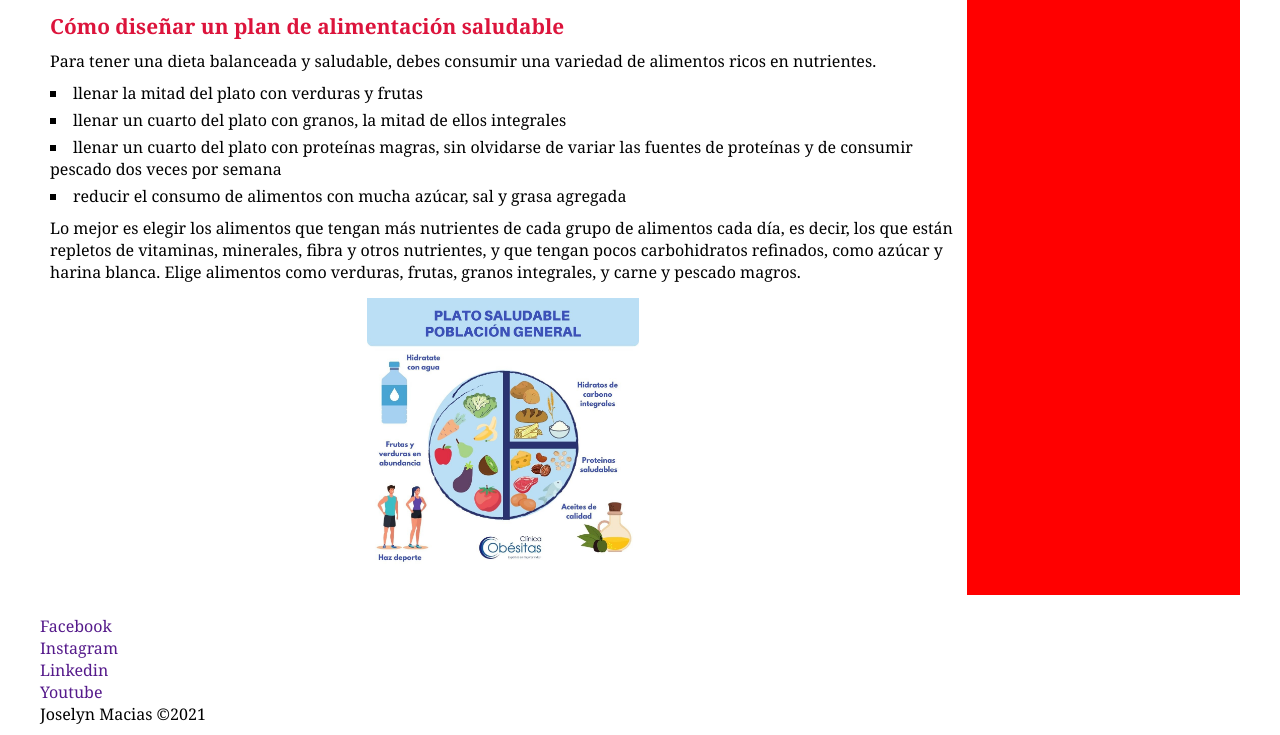
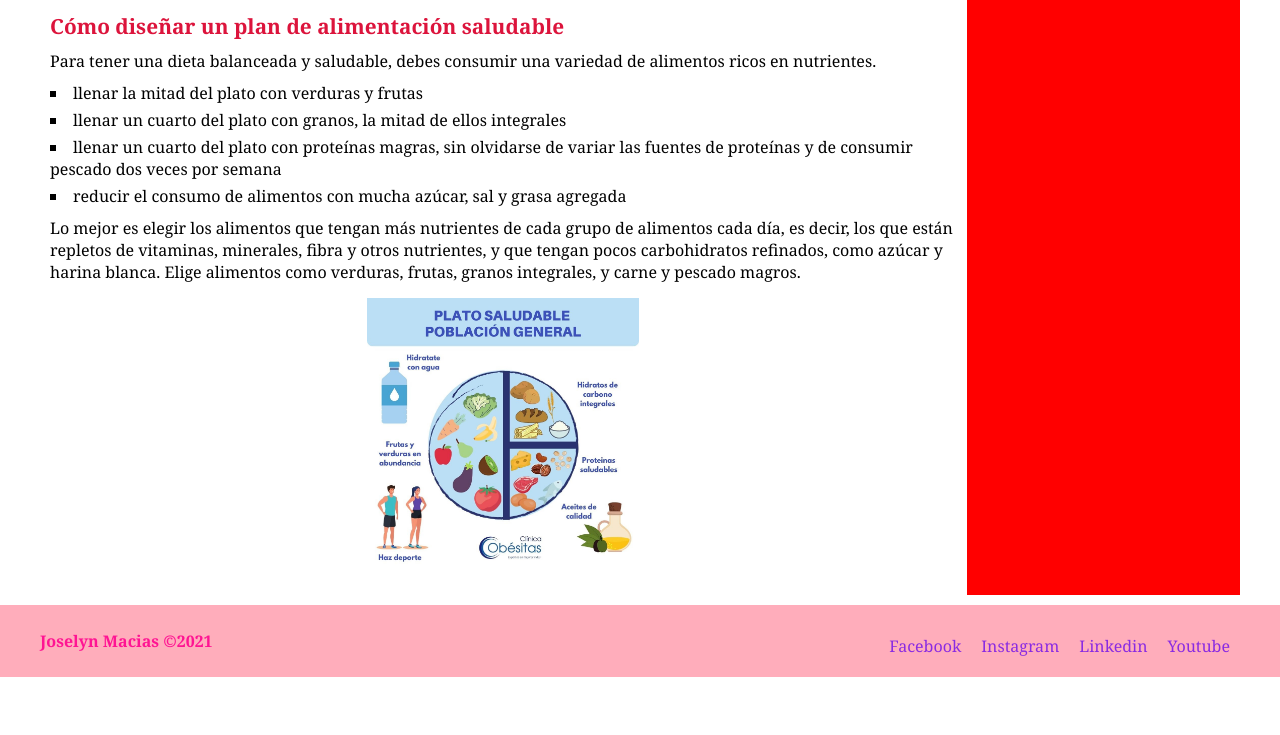
Before and after one commit to ReneChamba/paginasemantica, a plain HTML site: page index.html in a window 1280 px wide. Shown: the part 2230-2965 px from the top of the page. After the commit the page ends 2907 px from the top, so only its background shows below. Drawn offline with Linux system fonts and the light colour scheme; some icons are missing.

Commit message:
ccambiosdos

```diff
--- a/index.html
+++ b/index.html
@@ -15,8 +15,6 @@
     <header class="header">
       <div class="content content--header">
         <h1 class="title"><span class="icon-dog"></span> JAMM</h1>
-        <!-- <input type="checkbox" name="menu-bar" id="menu-bar" />
-        <label for="menu-bar" class="icon-menu"></label> -->
         <div class="sesion">
           <div class="row">
             <label for="usuario">Usuario:</label>
@@ -319,25 +317,25 @@
       </div>
     </div>
     <footer>
-      <div class="content">
+      <div class="content content--footer">
+        <section class="autor">
+          <p>Joselyn Macias &copy;2021</p>
+        </section>
         <section class="redes">
-          <ul class="lista lista">
-            <li class="lista_item">
-              <a href="" class="icon-facebook">Facebook</a>
+          <ul class="lista lista--enlaces">
+            <li class="lista__item icon-facebook">
+              <a href="#">Facebook</a>
             </li>
-            <li class="lista_item">
-              <a href="" class="icon-instagram">Instagram</a>
+            <li class="lista__item icon-instagram">
+              <a href="#">Instagram</a>
             </li>
-            <li class="lista_item">
-              <a href="" class="icon-linkedin">Linkedin</a>
+            <li class="lista__item icon-linkedin">
+              <a href="#">Linkedin</a>
             </li>
-            <li class="lista_item">
-              <a href="" class="icon-youtube">Youtube</a>
+            <li class="lista__item icon-youtube">
+              <a href="#">Youtube</a>
             </li>
           </ul>
-        </section>
-        <section class="autor">
-          <p>Joselyn Macias &copy;2021</p>
         </section>
       </div>
     </footer>
--- a/sass/styles.scss
+++ b/sass/styles.scss
@@ -1,3 +1,5 @@
+$colorPrimario: rgb(255, 173, 187);
+$colorSecundario: blueviolet;
 * {
   margin: 0;
   padding: 0;
@@ -71,7 +73,7 @@ footer {
   display: flex;
   justify-content: space-between;
   align-items: center;
-  background-color: rgb(255, 173, 187);
+  background-color: $colorPrimario;
 }
 .sesion {
   display: flex;
@@ -81,7 +83,7 @@ footer {
 }
 
 .title {
-  color: blueviolet;
+  color: $colorSecundario;
   align-self: flex-end;
   // padding-bottom: 2px;
   // background-color: aqua;
@@ -97,7 +99,7 @@ footer {
 .sesion .btn--sesion {
   margin-left: 15px;
   align-self: flex-end;
-  background-color: blueviolet;
+  background-color: $colorSecundario;
   color: #fff;
 }
 .sesion .btn--sesion:hover {
@@ -177,3 +179,51 @@ article {
 .lista--saludable li {
   margin: 5px 0;
 }
+
+// Footer
+
+footer {
+  background-color: $colorPrimario;
+}
+.content--footer {
+  text-align: center;
+}
+.autor {
+  color: deeppink;
+  font-weight: 600;
+}
+.redes {
+  margin-top: 10px;
+  // width: 100%;
+  // background-color: red;
+}
+.lista--enlaces .lista__item {
+  margin: 10px 0;
+}
+
+.lista--enlaces li {
+  color: deeppink;
+}
+.lista--enlaces a {
+  margin-left: 10px;
+  color: $colorSecundario;
+}
+
+@media screen and (min-width: 768px) {
+  .content--footer {
+    display: flex;
+    justify-content: space-between;
+    align-items: center;
+  }
+  .lista--enlaces {
+    display: flex;
+    justify-content: space-around;
+    align-items: center;
+  }
+  .lista--enlaces .lista__item {
+    margin-left: 10px;
+  }
+  .lista--enlaces .lista__item:last-child {
+    margin-right: 10px;
+  }
+}
```
Also changed, not shown: assets/css/styles.css, 1 other file.
